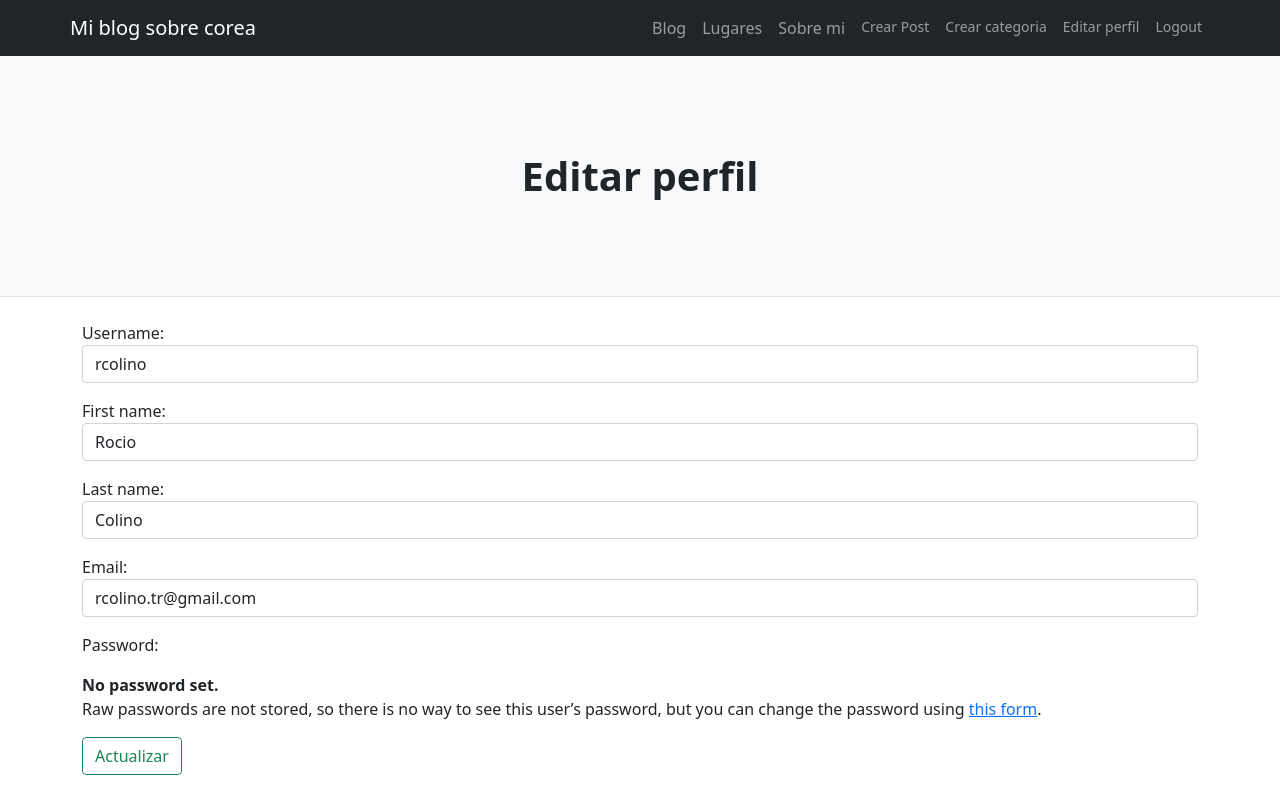
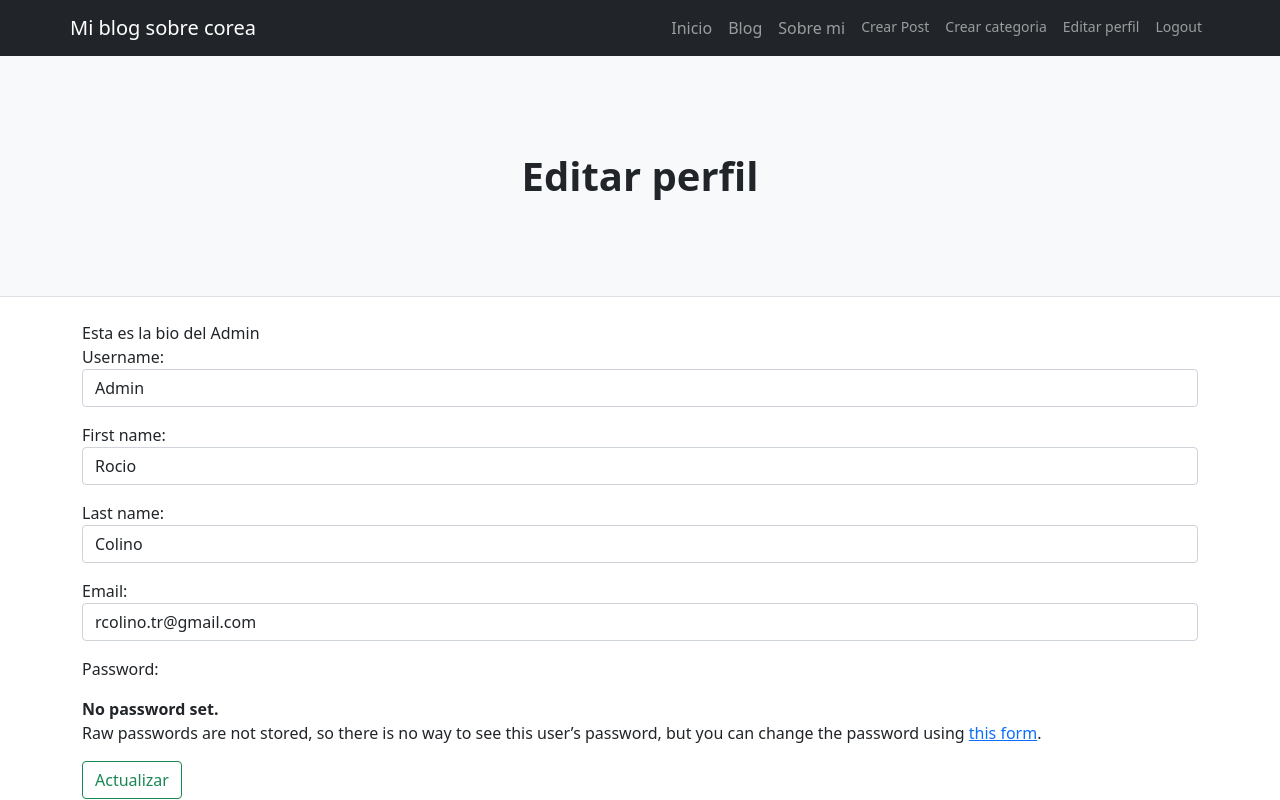
Before and after one commit to RocioColino/ProyectoFinalCoder, a Django app: page /miembros/edit_profile/ in a window 1280 px wide. Run offline with Django 4.2, Linux system fonts and the light colour scheme; a user stored in the database is signed in; data comes from the database, SQL or seed files in the repository; some libraries are stand-ins or nearby versions.

Commit message:
Crear bio en perfil

```diff
--- a/ProyectoFinal/Blog/admin.py
+++ b/ProyectoFinal/Blog/admin.py
@@ -2,5 +2,5 @@
 from .models import *
 # Register your models here.
 admin.site.register(Post)
-admin.site.register(Lugares)
+admin.site.register(Perfil)
 admin.site.register(Categoria)
--- a/ProyectoFinal/Blog/models.py
+++ b/ProyectoFinal/Blog/models.py
@@ -14,6 +14,15 @@
 
     def get_absolute_url(self):
         return reverse('blog')
+
+
+class Perfil(models.Model):
+    user=models.OneToOneField(User, null=True, on_delete=models.CASCADE)
+    bio=models.TextField()
+
+    def __str__(self):
+       return str(self.user)
+
 
 
 class Post(models.Model):
@@ -34,12 +43,12 @@
         return reverse('blog')
 
 
-class Lugares(models.Model):
-    nombre=models.CharField(max_length=250)
-    imagen=models.ImageField()
-    descripcion=models.TextField()
-    direccion=models.CharField(max_length=50)
-    contacto=models.CharField(max_length=100)
+#class Lugares(models.Model):
+    #nombre=models.CharField(max_length=250)
+    #imagen=models.ImageField()
+    #descripcion=models.TextField()
+    #direccion=models.CharField(max_length=50)
+    #contacto=models.CharField(max_length=100)
 
-    def __str__(self):
-        return self.nombre + '︱' + self.contacto
+    #def __str__(self):
+        #return self.nombre + '︱' + self.contacto
--- a/ProyectoFinal/Blog/templates/Blog/inicio.html
+++ b/ProyectoFinal/Blog/templates/Blog/inicio.html
@@ -20,8 +20,8 @@
                 <button class="navbar-toggler" type="button" data-bs-toggle="collapse" data-bs-target="#navbarSupportedContent" aria-controls="navbarSupportedContent" aria-expanded="false" aria-label="Toggle navigation"><span class="navbar-toggler-icon"></span></button>
                 <div class="collapse navbar-collapse" id="navbarSupportedContent">
                     <ul class="navbar-nav ms-auto mb-2 mb-lg-0">
-                        li class="nav-item"><a class="nav-link" href="{% url 'blog' %}">Blog</a></li>
-                        <li class="nav-item"><a class="nav-link" href="{% url 'lugares' %}">Lugares</a></li>
+                        li class="nav-item"><a class="nav-link" href="{% url 'inicio' %}">Inicio</a></li>
+                        <li class="nav-item"><a class="nav-link" href="{% url 'blog' %}">Blog</a></li>
                         <li class="nav-item"><a class="nav-link" href="{% url 'about' %}">Sobre mi</a></li>
 
                         {% if user.is_authenticated %}
--- a/ProyectoFinal/Blog/templates/Blog/padre.html
+++ b/ProyectoFinal/Blog/templates/Blog/padre.html
@@ -21,8 +21,8 @@
         <button class="navbar-toggler" type="button" data-bs-toggle="collapse" data-bs-target="#navbarSupportedContent" aria-controls="navbarSupportedContent" aria-expanded="false" aria-label="Toggle navigation"><span class="navbar-toggler-icon"></span></button>
         <div class="collapse navbar-collapse" id="navbarSupportedContent">
             <ul class="navbar-nav ms-auto mb-2 mb-lg-0">
+                <li class="nav-item"><a class="nav-link" href="{% url 'inicio' %}">Inicio</a></li>
                 <li class="nav-item"><a class="nav-link" href="{% url 'blog' %}">Blog</a></li>
-                <li class="nav-item"><a class="nav-link" href="{% url 'lugares' %}">Lugares</a></li>
                 <li class="nav-item"><a class="nav-link" href="{% url 'about' %}">Sobre mi</a></li>
 
                 {% if user.is_authenticated %}
--- a/ProyectoFinal/Blog/urls.py
+++ b/ProyectoFinal/Blog/urls.py
@@ -7,7 +7,7 @@
     path('', views.inicio, name="inicio"),
     path('about/', views.about, name="about"),
     #path('blog/', views.blog, name="blog"),
-    path('lugares/', views.lugares, name="lugares"),
+    #path('lugares/', views.lugares, name="lugares"),
     path('blog/', BlogView.as_view(), name="blog"),
     path('post_detalles/<int:pk>', PostDetailView.as_view(), name="post-detalles"),
     path('add_post/', AddPostView.as_view(), name="add_post"),
--- a/ProyectoFinal/Blog/views.py
+++ b/ProyectoFinal/Blog/views.py
@@ -50,5 +50,5 @@
     template_name='Blog/delete_post.html'
     success_url= reverse_lazy('blog')
 
-def lugares(request):
-    return render(request, 'Blog/lugares.html', {})
+#def lugares(request):
+    #return render(request, 'Blog/lugares.html', {})
--- a/ProyectoFinal/Miembros/templates/registration/edit_profile.html
+++ b/ProyectoFinal/Miembros/templates/registration/edit_profile.html
@@ -11,7 +11,11 @@
         </div>
     </div>
 </header>
+
+
 <div class="container">
+    {{ user.perfil.bio }}
+
 <div class="form-group">
     <form method="POST">
         {% csrf_token %}
```
Also changed, not shown: ProyectoFinal/Blog/migrations/0005_perfil_delete_lugares_alter_post_fragmento.py (added), ProyectoFinal/db.sqlite3.
